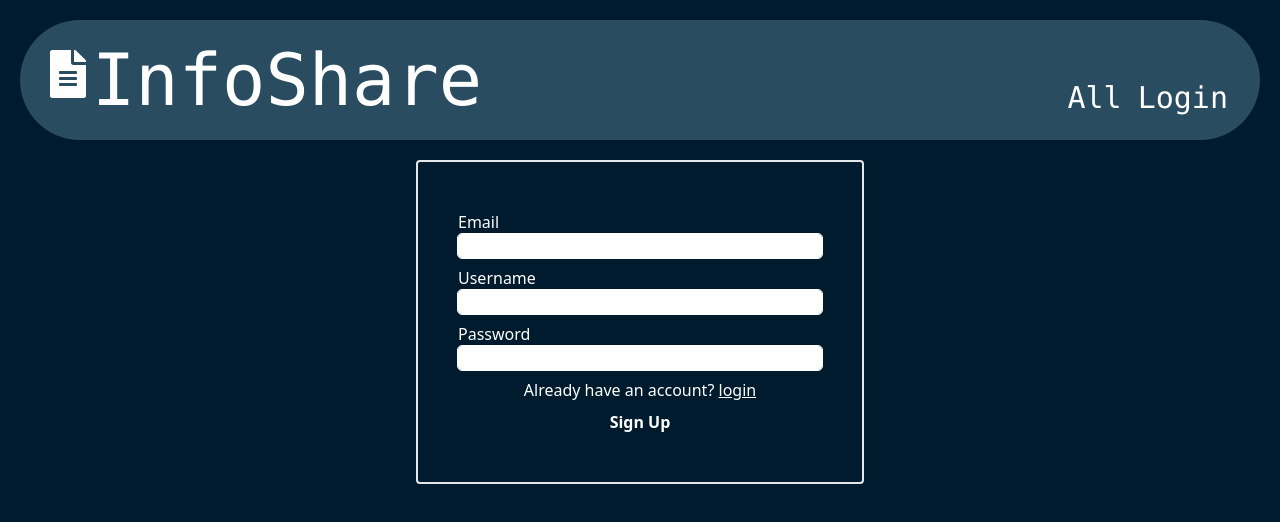
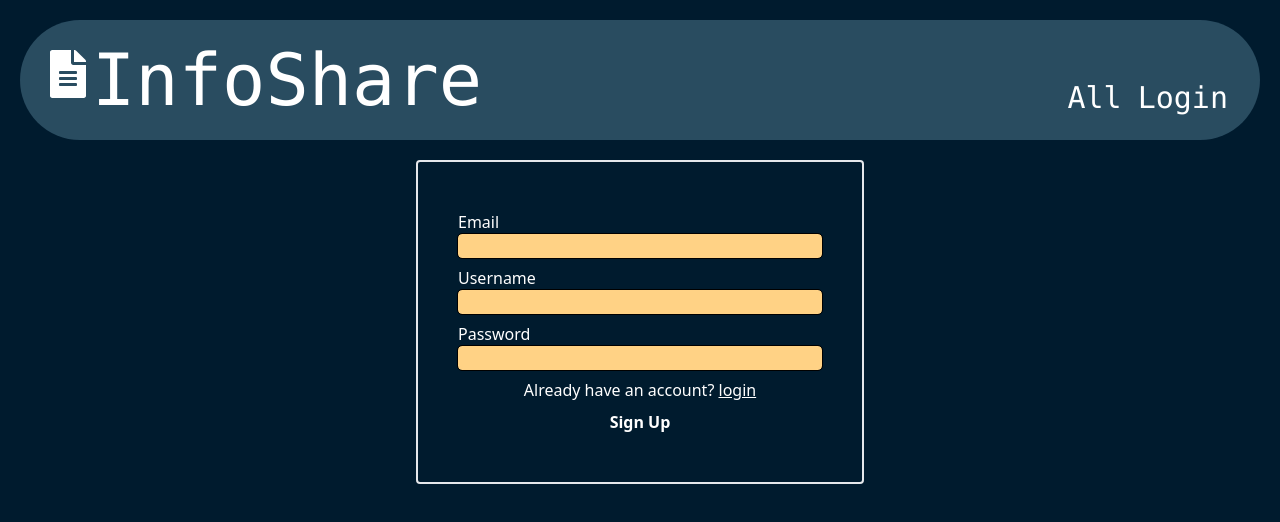
Before and after one commit to maplesyrupman/techblog, a React (Create React App) app in the folder client/: page /logup in a window 1280 px wide. Both pictures are taken after a click on the element "sign up". Shown: the top 522 px of the page. Built offline with nearby package versions, Linux system fonts and the light colour scheme.

Commit message:
black text in logup form

```diff
--- a/client/src/pages/Logup/index.js
+++ b/client/src/pages/Logup/index.js
@@ -47,17 +47,17 @@ export default function Logup() {
                 <form onSubmit={handleSubmit} className='mx-auto'>
                     <div className="form-field">
                         <label htmlFor="email">Email</label>
-                        <input type='email' name='email' defaultValue={email} onChange={handleChange} className="form-input" />
+                        <input type='email' name='email' defaultValue={email} onChange={handleChange} className="form-input bg-tertiary text-black" />
                     </div>
                     {isSignup &&
                         <div className="form-field">
                             <label htmlFor="username">Username</label>
-                            <input type='text' name='username' defaultValue={username} onChange={handleChange} className="form-input" />
+                            <input type='text' name='username' defaultValue={username} onChange={handleChange} className="form-input bg-tertiary text-black" />
                         </div>
                     }
                     <div className="form-field">
                         <label htmlFor="password">Password</label>
-                        <input type='password' name='password' defaultValue={password} onChange={handleChange} className="form-input" />
+                        <input type='password' name='password' defaultValue={password} onChange={handleChange} className="form-input bg-tertiary text-black" />
                     </div>
                     <div className="flex flex-col">
                         <p className="text-center">
```
